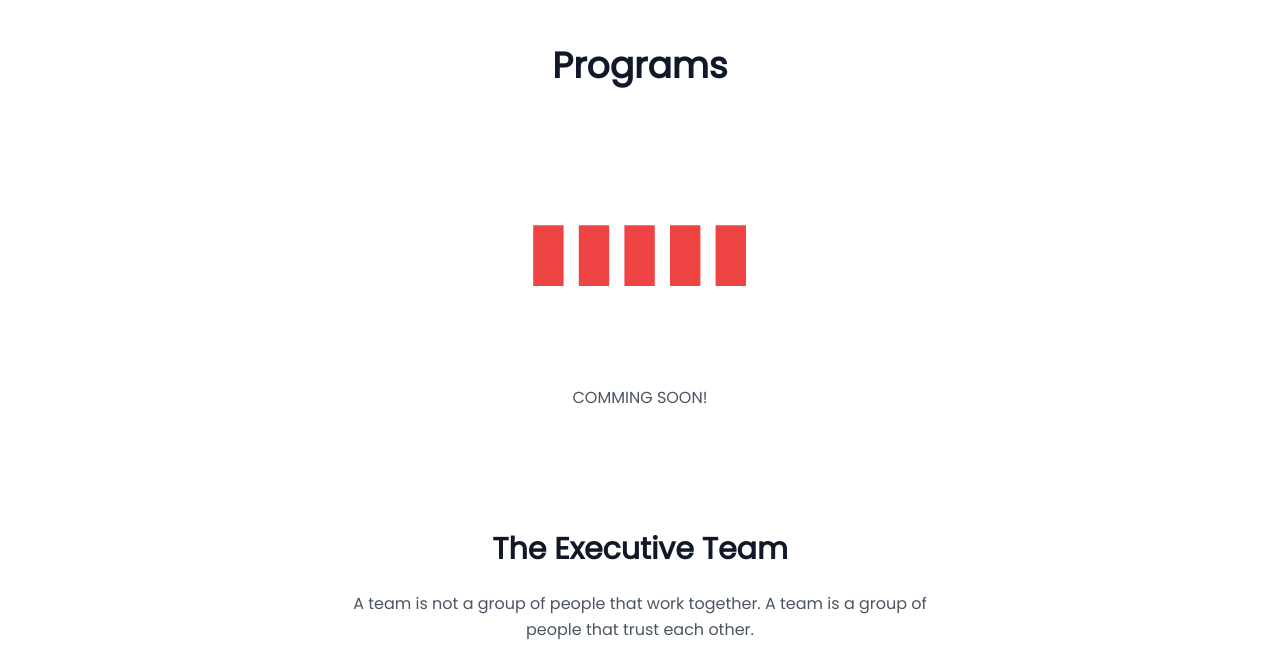
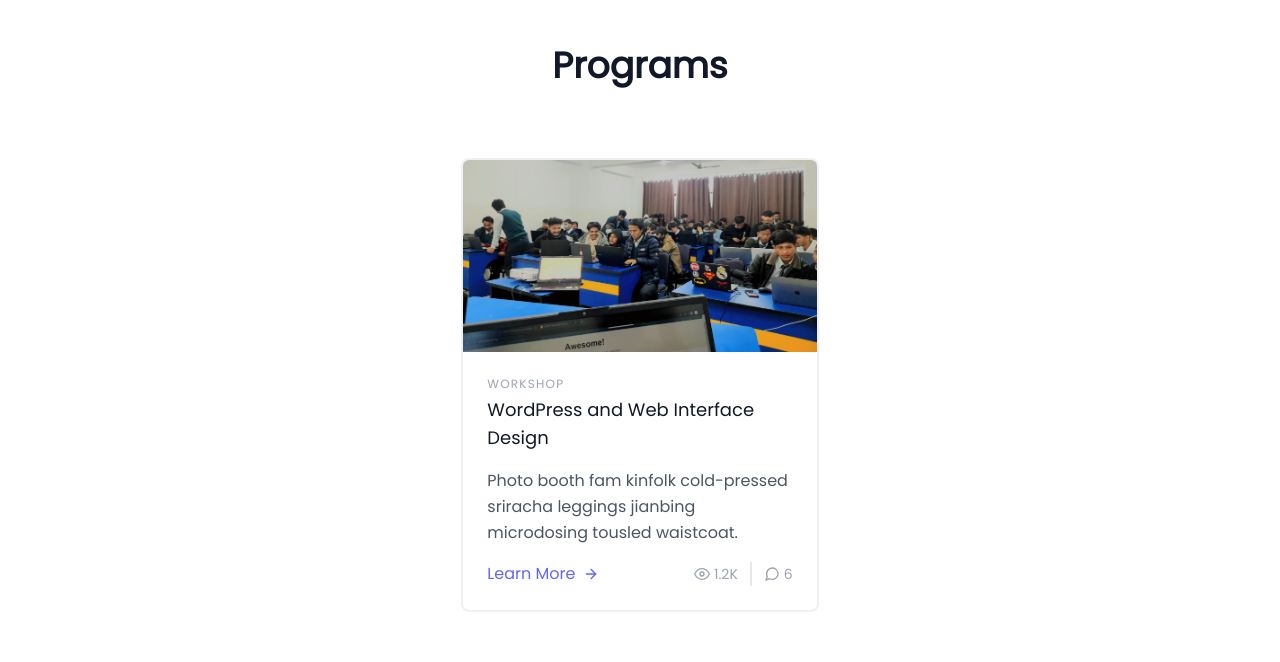
Before and after one commit to teamcoreQ/coreq, a React (Create React App) app: page / in a window 1280 px wide. Shown: the part 1620-2282 px from the top of the page. Built offline with nearby package versions, Linux system fonts and the light colour scheme.

Commit message:
added workshop photos

```diff
--- a/src/components/Programs.js
+++ b/src/components/Programs.js
@@ -3,7 +3,8 @@ import React, { Component } from 'react';
 // For loading Component
 import ReactLoading from 'react-loading';
 
-
+// import photos
+import workshopPhoto1 from '../../src/assets/img/wordpressWorkshop/Workshop1.png';
 
 export default function Programs(props) {
   return (
@@ -23,21 +24,22 @@ export default function Programs(props) {
           <div className="flex flex-wrap -m-4 justify-center">
 
             {/* For loading components from ReactLoading, justify-center class is added when adding react loading component */}
-                        <ReactLoading type='bars' color='#EF4444' height={'20%'} width={'20%'} />
+            {/* <ReactLoading type='bars' color='#EF4444' height={'20%'} width={'20%'} />
                         <div className="flex flex-col text-center w-full mt-2">
                             <h1 className="lg:w-2/3 mx-auto leading-relaxed text-base">COMMING SOON!</h1>
-                        </div>
+                        </div> */}
 
             {/* This code will be uncommented when progarms will added  */}
-                        {/* <div className="p-4 md:w-1/3">
+            {/* 1st           */}
+            <div className="p-4 md:w-1/3">
               <div className="h-full border-2 border-gray-200 border-opacity-60 rounded-lg overflow-hidden">
-                                <img className="lg:h-48 md:h-36 w-full object-cover object-center" src="https://dummyimage.com/720x400" alt="blog" />
+                <img className="lg:h-48 md:h-36 w-full object-cover object-center" src={workshopPhoto1} height='720' width='500' alt="blog" />
                 <div className="p-6">
-                                    <h2 className="tracking-widest text-xs title-font font-medium text-gray-400 mb-1">CATEGORY</h2>
-                                    <h1 className="title-font text-lg font-medium text-gray-900 mb-3">The Catalyzer</h1>
+                  <h2 className="tracking-widest text-xs title-font font-medium text-gray-400 mb-1">WORKSHOP</h2>
+                  <h1 className="title-font text-lg font-medium text-gray-900 mb-3">WordPress and Web Interface Design</h1>
                   <p className="leading-relaxed mb-3">Photo booth fam kinfolk cold-pressed sriracha leggings jianbing microdosing tousled waistcoat.</p>
                   <div className="flex items-center flex-wrap ">
-                                        <a className="text-indigo-500 inline-flex items-center md:mb-2 lg:mb-0">Learn More
+                    <a href="#" className="text-indigo-500 inline-flex items-center md:mb-2 lg:mb-0">Learn More
                       <svg className="w-4 h-4 ml-2" viewBox="0 0 24 24" stroke="currentColor" stroke-width="2" fill="none" stroke-linecap="round" stroke-linejoin="round">
                         <path d="M5 12h14"></path>
                         <path d="M12 5l7 7-7 7"></path>
@@ -58,7 +60,9 @@ export default function Programs(props) {
                 </div>
               </div>
             </div>
-                        <div className="p-4 md:w-1/3">
+
+            {/* 2nd  */}
+            {/* <div className="p-4 md:w-1/3">
               <div className="h-full border-2 border-gray-200 border-opacity-60 rounded-lg overflow-hidden">
                 <img className="lg:h-48 md:h-36 w-full object-cover object-center" src="https://dummyimage.com/721x401" alt="blog" />
                 <div className="p-6">
@@ -86,8 +90,10 @@ export default function Programs(props) {
                   </div>
                 </div>
               </div>
-                        </div>
-                        <div className="p-4 md:w-1/3">
+            </div> */}
+
+            {/* 3rd  */}
+            {/* <div className="p-4 md:w-1/3">
               <div className="h-full border-2 border-gray-200 border-opacity-60 rounded-lg overflow-hidden">
                 <img className="lg:h-48 md:h-36 w-full object-cover object-center" src="https://dummyimage.com/722x402" alt="blog" />
                 <div className="p-6">
```
Also changed, not shown: src/assets/img/wordpressWorkshop/Workshop1.png (added). Lines whose indentation alone changed are shown as unchanged.
